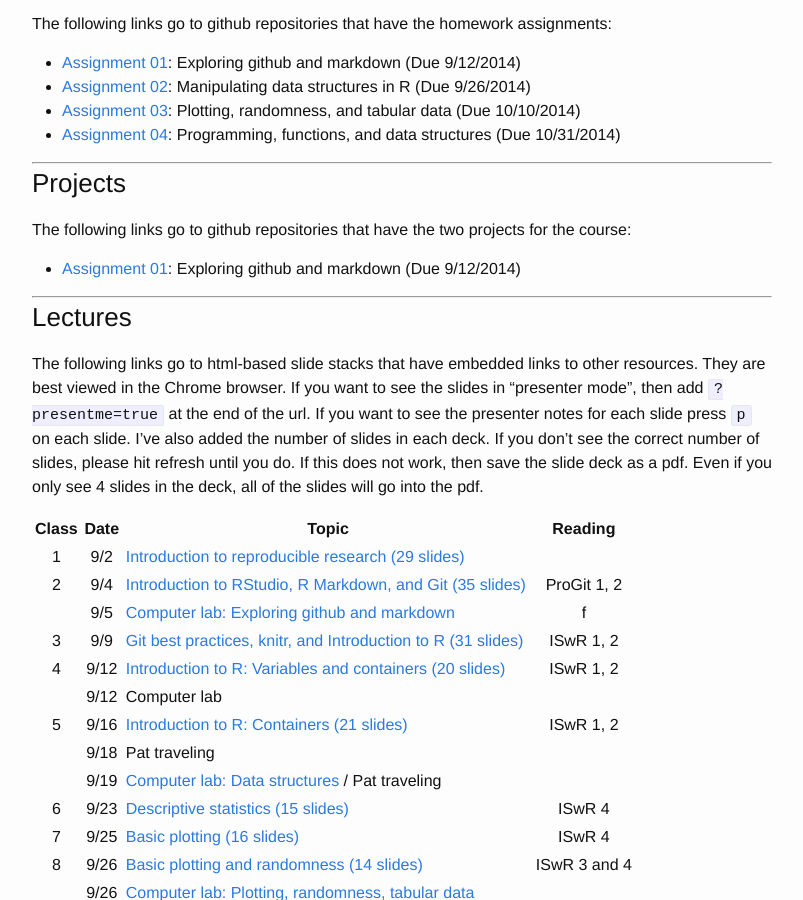
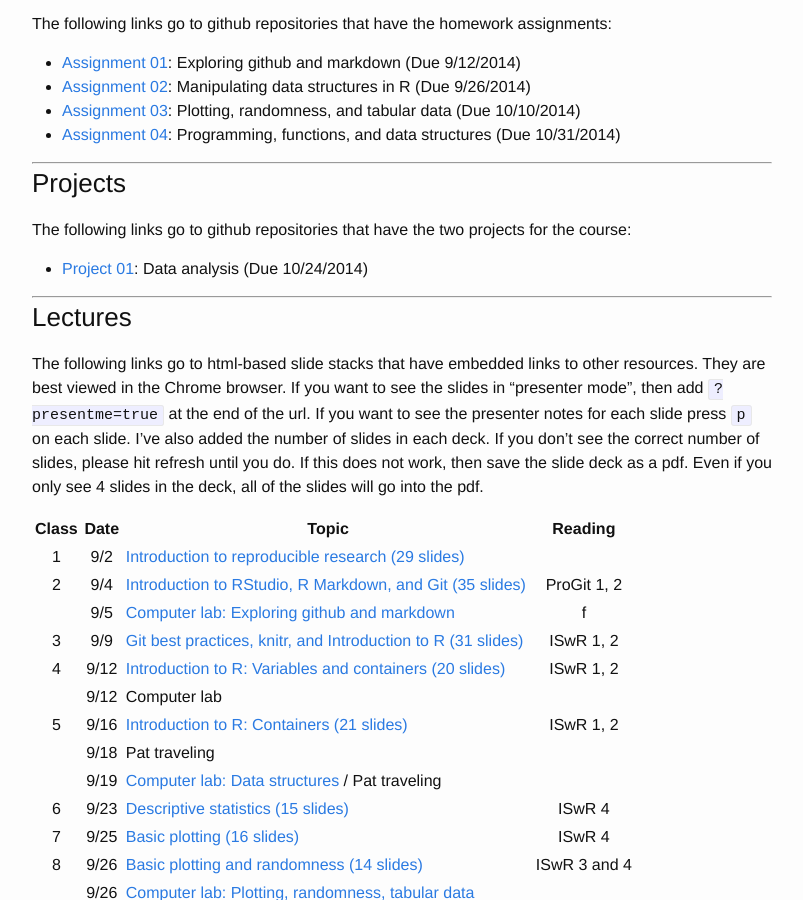
Before and after one commit to microbialinformatics/microbialinformatics.github.io, a Jekyll site: the page built from index.md, in a window 1280 px wide and 900 px high, scrolled down 1671 px. Shown: the whole window, without its empty margins (238-1041 px from the left). Built offline with Jekyll 4.4.1, drawn with Linux system fonts in a browser that asks for light colours.

Commit message:
Fixed project description list

```diff
--- a/index.md
+++ b/index.md
@@ -43,7 +43,7 @@ The following links go to github repositories that have the homework assignments
 ### Projects
 The following links go to github repositories that have the two projects for the course:
 
-* [Assignment 01](https://github.com/microbialinformatics/assignment01): Exploring github and markdown (Due 9/12/2014)
+* [Project 01](https://github.com/microbialinformatics/project01): Data analysis (Due 10/24/2014)
 
 ----
 
```
